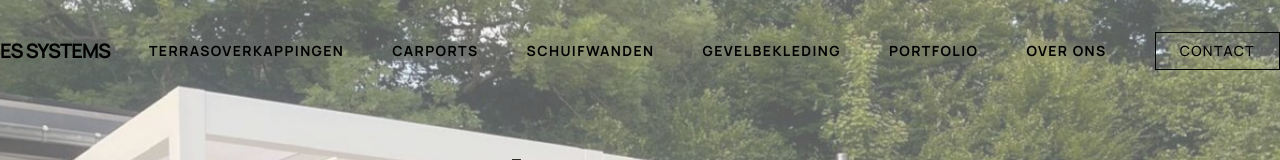
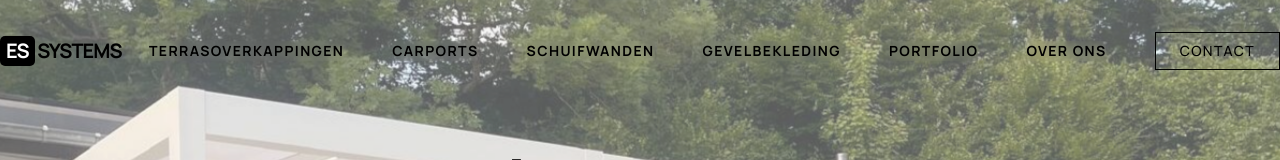
Before and after one commit to xBeto/es-systems, a Next.js app: page / in a window 1280 px wide. Shown: the top 160 px of the page. Built offline with nearby package versions, Linux system fonts and the light colour scheme; no server answers.

Commit message:
fix contact

```diff
--- a/components/site-header.tsx
+++ b/components/site-header.tsx
@@ -46,10 +46,18 @@ export function SiteHeader() {
                     }`}
             >
                 <div className="container mx-auto px-4 md:px-0 flex items-center justify-between">
-                    {/* Logo - Minimalist Wordmark */}
-                    <Link href="/" className="z-50 relative group">
-                        <span className="text-xl font-bold tracking-tighter uppercase">
-                            ES Systems
+                    {/* Logo - Recreated Brand Mark */}
+                    <Link href="/" className="z-50 relative group flex items-center gap-0">
+                        <span
+                            className={`inline-flex items-center justify-center px-[0.3em] py-[0.25em] rounded-[0.25em] mr-[0.15rem] text-xl font-bold tracking-tighter leading-none ${useBlackHeader
+                                ? "bg-black text-white"
+                                : "bg-white text-black"
+                                }`}
+                        >
+                            ES
+                        </span>
+                        <span className="text-xl font-bold tracking-tighter leading-none">
+                            SYSTEMS
                         </span>
                     </Link>
 
@@ -74,9 +82,15 @@ export function SiteHeader() {
                         })}
                         <Link
                             href="/#contact"
-                            className={`px-6 py-2 border border-current hover:opacity-70 transition-all duration-300 text-sm font-medium uppercase tracking-widest`}
+                            className={`group relative px-6 py-2 border border-current overflow-hidden text-sm font-medium uppercase tracking-widest
+                                before:absolute before:inset-0 before:pointer-events-none
+                                before:[clip-path:circle(0%_at_50%_50%)] hover:before:[clip-path:circle(150%_at_50%_50%)]
+                                before:transition-[clip-path] before:duration-500 before:ease-[cubic-bezier(0.4,0,0.2,1)]
+                                ${useBlackHeader ? "before:bg-black hover:text-white hover:border-black" : "before:bg-white hover:text-black"}
+                                transition-colors duration-300
+                            `}
                         >
-                            Contact
+                            <span className="relative z-10">Contact</span>
                         </Link>
                     </nav>
 
```
